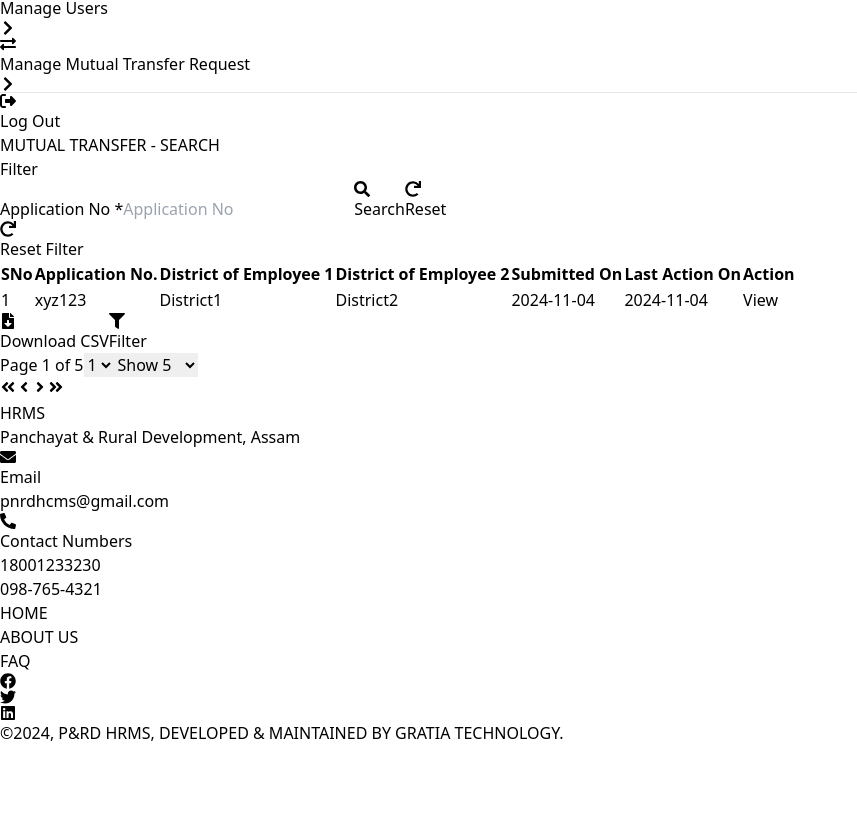
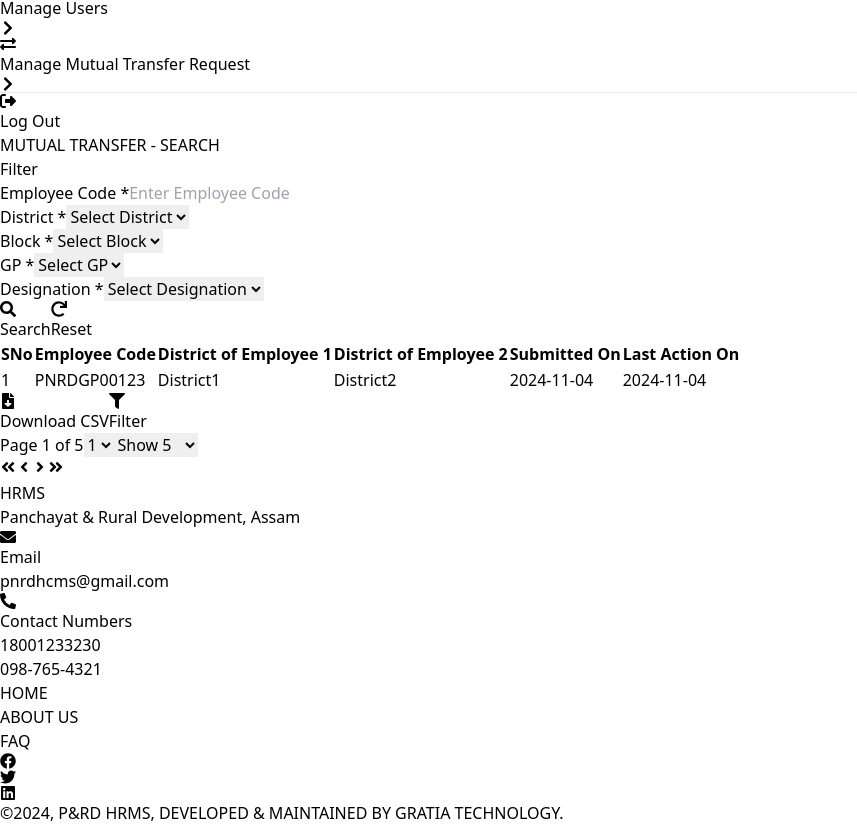
Before and after one commit to deep663/Landing_page_hrms, a React (Vite) app: page /admindashboard/mutualtransfersearch in a window 1280 px wide. Shown: the part 1056-1881 px from the top of the page, without its empty margins (0-857 px from the left). Before the commit the page ends 1801 px from the top, so only its background shows below. Built offline with nearby package versions, Linux system fonts and the light colour scheme.

Commit message:
Filter Update

```diff
--- a/src/components/Adminpage/MutualTransferPending.jsx
+++ b/src/components/Adminpage/MutualTransferPending.jsx
@@ -1,5 +1,5 @@
 import { useState } from 'react';
-import { FaDownload } from 'react-icons/fa';
+import { FaDownload, FaRedo, FaSearch } from 'react-icons/fa';
 
 const MutualTransferRequestPending = () => {
     const [showModal, setShowModal] = useState(false);
@@ -19,8 +19,8 @@ const MutualTransferRequestPending = () => {
                 <h2 className="text-xl font-bold mb-4">Filter</h2>
                 <div className="grid grid-cols-1 md:grid-cols-4 gap-4">
                     <div>
-                        <label className="block text-sm font-bold mb-2">Application No <span className="text-red-500">*</span></label>
-                        <input type="text" placeholder="Application No" className="w-full p-2 border rounded" />
+                        <label className="block text-sm font-bold mb-2">District Name<span className="text-red-500">*</span></label>
+                        <input type="text" placeholder="District Name" className="w-full p-2 border rounded" />
                     </div>
                     <div>
                         <label className="block text-sm font-bold mb-2">Designation <span className="text-red-500">*</span></label>
@@ -41,8 +41,8 @@ const MutualTransferRequestPending = () => {
                     </div>
                 </div>
                 <div className="flex justify-end mt-4">
-                    <button className="bg-blue-500 text-white px-4 py-2 rounded mr-2">Search</button>
-                    <button className="bg-red-500 text-white px-4 py-2 rounded">Reset</button>
+                    <button className="bg-blue-500 text-white px-4 py-2 rounded mr-2 flex items-center gap-2"><FaSearch />Search</button>
+                    <button className="bg-red-500 text-white px-4 py-2 rounded flex items-center gap-2"><FaRedo />  Reset</button>
                 </div>
             </div>
 
--- a/src/components/Adminpage/MutualTransferSearch.jsx
+++ b/src/components/Adminpage/MutualTransferSearch.jsx
@@ -17,31 +17,62 @@ const MutualTransferRequestSearch = () => {
 
         {/* Filter Section */}
         <div className="bg-gray-200 p-4 rounded mb-4">
-          <h2 className="text-lg font-bold mb-2">Filter</h2>
+          <h2 className="text-xl font-bold mb-4">Filter</h2>
           <div className="flex flex-col sm:flex-row items-center mb-4">
-            <label
-              htmlFor="applicationNo"
-              className="mr-2 font-bold text-red-600"
-            >
-              Application No *
-            </label>
+            <label className="mr-2 font-bold text-gray-800">Employee Code <span className="text-red-500">*</span></label>
             <input
               type="text"
-              id="applicationNo"
               className="border rounded p-2 flex-grow mb-2 sm:mb-0"
-              placeholder="Application No"
-              aria-label="Application Number"
+              placeholder="Enter Employee Code"
             />
-            <button className="bg-blue-500 text-white px-4 py-2 rounded ml-2 flex items-center">
-              <FaSearch className="mr-2" /> Search
-            </button>
-            <button className="bg-red-500 text-white px-4 py-2 rounded ml-2 flex items-center">
-              <FaRedo className="mr-2" /> Reset
-            </button>
           </div>
-          <button className="bg-red-500 text-white px-4 py-2 rounded">
-            <FaRedo className="mr-2" /> Reset Filter
-          </button>
+          <div className="grid grid-cols-1 md:grid-cols-4 gap-4">
+            <div>
+              <label className="block text-sm font-bold mb-2">District <span className="text-red-500">*</span></label>
+              <select className="w-full p-2 border rounded bg-white">
+                <option>Select District</option>
+                <option>District 1</option>
+                <option>District 2</option>
+                <option>District 3</option>
+              </select>
+            </div>
+            <div>
+              <label className="block text-sm font-bold mb-2">Block <span className="text-red-500">*</span></label>
+              <select className="w-full p-2 border rounded bg-white">
+                <option>Select Block</option>
+                <option>Block 1</option>
+                <option>Block 2</option>
+                <option>Block 3</option>
+              </select>
+            </div>
+            <div>
+              <label className="block text-sm font-bold mb-2">GP <span className="text-red-500">*</span></label>
+              <select className="w-full p-2 border rounded bg-white">
+                <option>Select GP</option>
+                <option>GP 1</option>
+                <option>GP 2</option>
+                <option>GP 3</option>
+              </select>
+            </div>
+            <div>
+              <label className="block text-sm font-bold mb-2">Designation <span className="text-red-500">*</span></label>
+              <select className="w-full p-2 border rounded bg-white">
+                <option>Select Designation</option>
+                <option>Designation 1</option>
+                <option>Designation 2</option>
+                <option>Designation 3</option>
+              </select>
+            </div>
+
+          </div>
+          <div className="flex justify-end mt-4">
+            <button className="bg-blue-500 text-white px-4 py-2 rounded mr-2 flex items-center gap-2">
+              <FaSearch />
+              Search</button>
+            <button className="bg-red-500 text-white px-4 py-2 rounded flex items-center gap-2">
+              <FaRedo />
+              Reset</button>
+          </div>
         </div>
 
         {/* Table Section */}
@@ -50,23 +81,21 @@ const MutualTransferRequestSearch = () => {
             <thead>
               <tr>
                 <th className="py-2 px-4 border">SNo</th>
-                <th className="py-2 px-4 border">Application No.</th>
+                <th className="py-2 px-4 border">Employee Code</th>
                 <th className="py-2 px-4 border">District of Employee 1</th>
                 <th className="py-2 px-4 border">District of Employee 2</th>
                 <th className="py-2 px-4 border">Submitted On</th>
                 <th className="py-2 px-4 border">Last Action On</th>
-                <th className="py-2 px-4 border">Action</th>
               </tr>
             </thead>
             <tbody>
               <tr>
                 <td className="py-2 px-4 border-b">1</td>
-                <td className="py-2 px-4 border-b">xyz123</td>
+                <td className="py-2 px-4 border-b text-blue-700 font-semibold">PNRDGP00123</td>
                 <td className="py-2 px-4 border-b">District1</td>
                 <td className="py-2 px-4 border-b">District2</td>
                 <td className="py-2 px-4 border-b">2024-11-04</td>
                 <td className="py-2 px-4 border-b">2024-11-04</td>
-                <td className="py-2 px-4 border-b">View</td>
               </tr>
               {/* More rows as needed */}
             </tbody>
```
